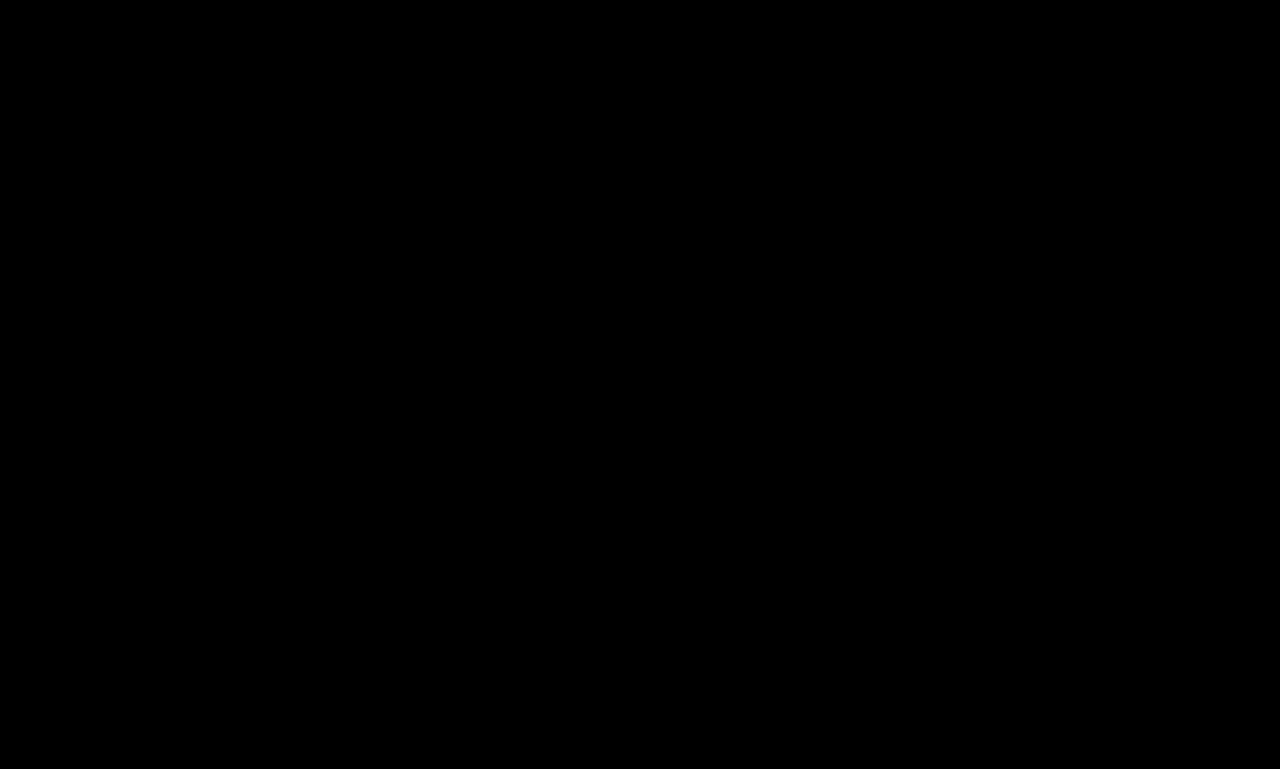
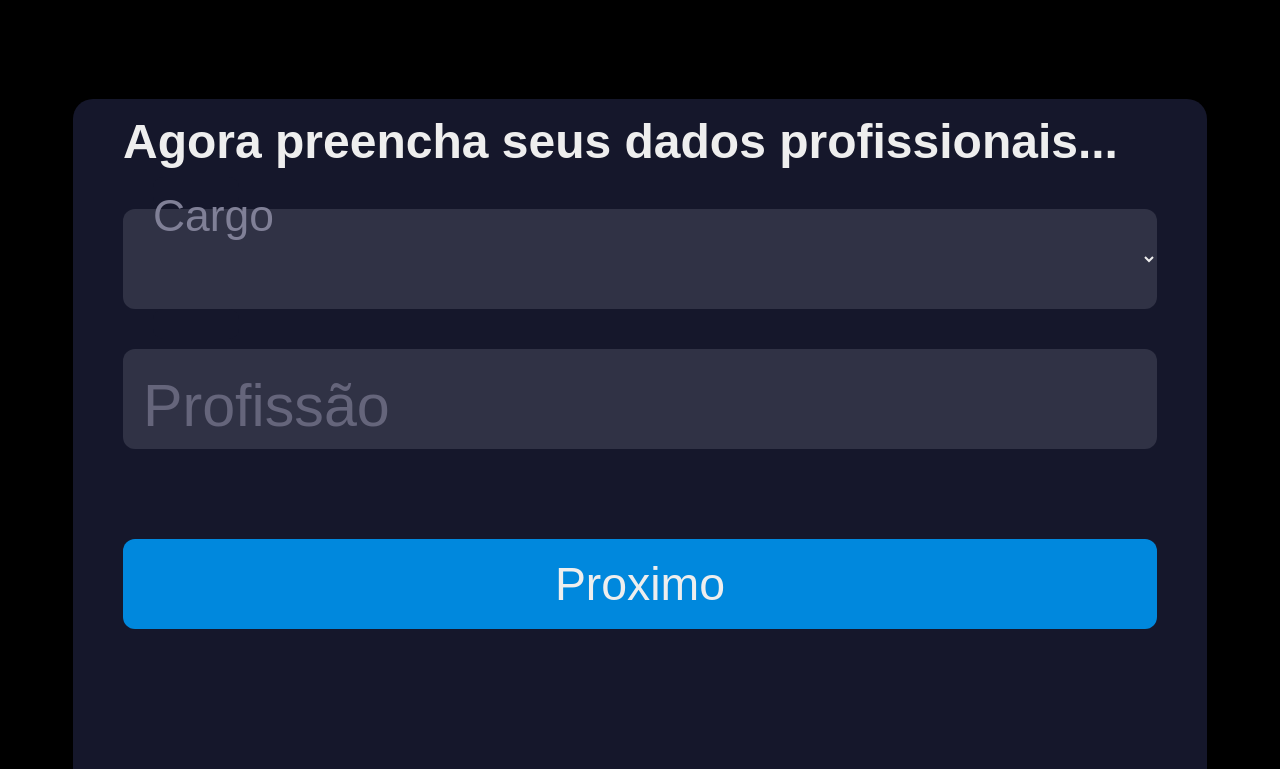
Before and after one commit to giovanesantiago/FormularioRoyal, a React (Create React App) app: page / in a window 1280 px wide. Shown: the part 3351-4120 px from the top of the page. Before the commit the page ends 3550 px from the top, so only its background shows below. Built offline with nearby package versions, Linux system fonts and the light colour scheme.

Commit message:
Pagina 3 em andamento

```diff
--- a/src/componentes/form1.jsx
+++ b/src/componentes/form1.jsx
@@ -10,6 +10,7 @@ class Form1 extends React.Component {
     constructor(props) {
         super(props)
         this.state = {
+            /* pagina 1  */
             cpf: '',
             messageNoValidoCPF: '',
             telefone: '',
@@ -22,6 +23,7 @@ class Form1 extends React.Component {
             messageNoValidoENTRADA: '',
             prazo: '',
             messageNoValidoPRAZO: '',
+            /* pagina 2 */
             nome: '',
             messageNoValidoNOME: '',
             genero: '',
@@ -42,6 +44,11 @@ class Form1 extends React.Component {
             messageNoValidoMAE: '',
             pai: '',
             messageNoValidoPAI: '',
+            /* pagina 3 */
+            cargo: '',
+            messageNoValidoCARGO: '',
+            profissao: '',
+            messageNoValidoPROFISSAO: '',
 
         }
 
@@ -173,6 +180,31 @@ class Form1 extends React.Component {
                 this.setState({messageNoValidoPAI: 'NOME INVALIDO'})
             }
         }
+        /* Pagina 3 */
+        if(name === 'cargo') {
+            if(this.state.cargo === '' || this.state.cargo === 'selected' ){
+                this.setState({messageNoValidoCARGO: 'ESCOLHA UMA OPÇÂO'})
+            }else if(this.state.cargo === 'aposentado') {
+                console.log("display on : Nome Da Instituição")
+                this.setState({messageNoValidoCARGO: ''})
+            }else if(this.state.cargo === 'assalariado') {
+                console.log("display on : Nome da Empresa - Data de Admissão")
+                this.setState({messageNoValidoCARGO: ''})
+            }else if(this.state.cargo === 'empresario') {
+                console.log("display on : CNPJ - Nome Da Empresa - Data de Abertura")
+                this.setState({messageNoValidoCARGO: ''})
+            }else if(this.state.cargo === 'funcionariopublico') {
+                console.log("display on : Nome da Empresa - Data de Admissão")
+                this.setState({messageNoValidoCARGO: ''})
+            }
+        }
+        if(name === 'profissao'){
+            if(this.state.profissao === ''){
+                this.setState({messageNoValidoPROFISSAO: 'PROFISSÃO INVALIDA'})
+            }else {
+                this.setState({messageNoValidoPROFISSAO: ''})
+            }
+        }
     }
 
     handleOnChange(e) {
@@ -297,7 +329,15 @@ class Form1 extends React.Component {
                 this.setState({[name]: ''})
             }
         }
-
+        /* PAGINA 3 */
+        if(name === 'cargo') {
+            this.setState({[name]: value})
+            console.log(value)
+        }
+        if(name === 'profissao') {
+            this.setState({[name]: value})
+            console.log(value)
+        }
 
     }
     handleSubmitProx(e) {
@@ -542,6 +582,35 @@ class Form1 extends React.Component {
                    </div>
                    <button type="submit" className="submit">Proximo</button>
                 </form>
+                {/* Pagina 3 */}
+                <form id="form3" onSubmit={this.handleSubmitProx} className="form form3">
+                    <div className="subtitle">Agora preencha seus dados profissionais...</div>
+                    {/* cargo */}
+                    <div className="input-container ic2">
+                       <select name="cargo" id="cargo" onChange={this.handleOnChange} onBlur={this.handleOnblur}  className="input" placeholder=" ">
+                           <option value="selected"></option>
+                           <option value="aposentado">Aposentado</option>
+                           <option value="assalariado">Assalariado</option>
+                           <option value="autonomo">Autônomo</option>
+                           <option value="funcionariopublico">Funcionário Público</option>
+                           <option value="produtorrural">Produtor Rural</option>
+                           <option value="profissionalliberal">Profissional Liberal</option>
+                           <option value="empresario">Empresário</option>
+                           <option value="outros">Outros</option>
+                       </select>
+                       <div className="cut"></div>
+                       <label className="placeholder" htmlFor="firsname">Cargo</label>
+                       <div className="error messageNaoValido">{this.state.messageNoValidoCARGO}</div>
+                   </div>
+                   {/* Profissão */}
+                   <div className="input-container ic1">
+                       <input name="profissao" onChange={this.handleOnChange} onBlur={this.handleOnblur} type="text" className="input" placeholder=" "/>
+                       <div className="cut"></div>
+                       <label className="placeholder" htmlFor="firsname">Profissão</label>
+                       <div className="error">{this.state.messageNoValidoPROFISSAO}</div>
+                   </div>
+                   <button type="submit" className="submit">Proximo</button>
+                </form>
             </div>
         )
     }
```
Also changed, not shown: algoritmo.txt.
